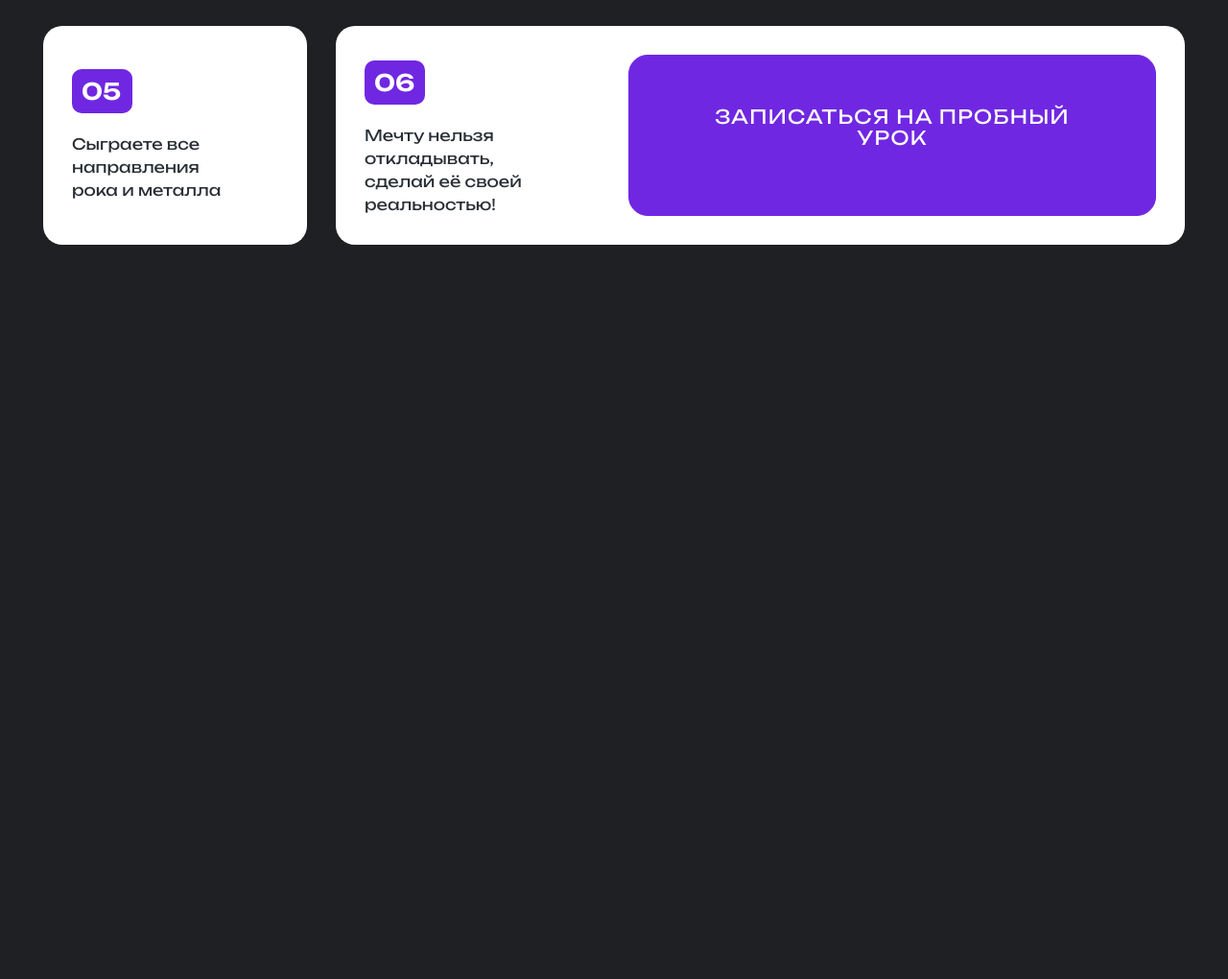
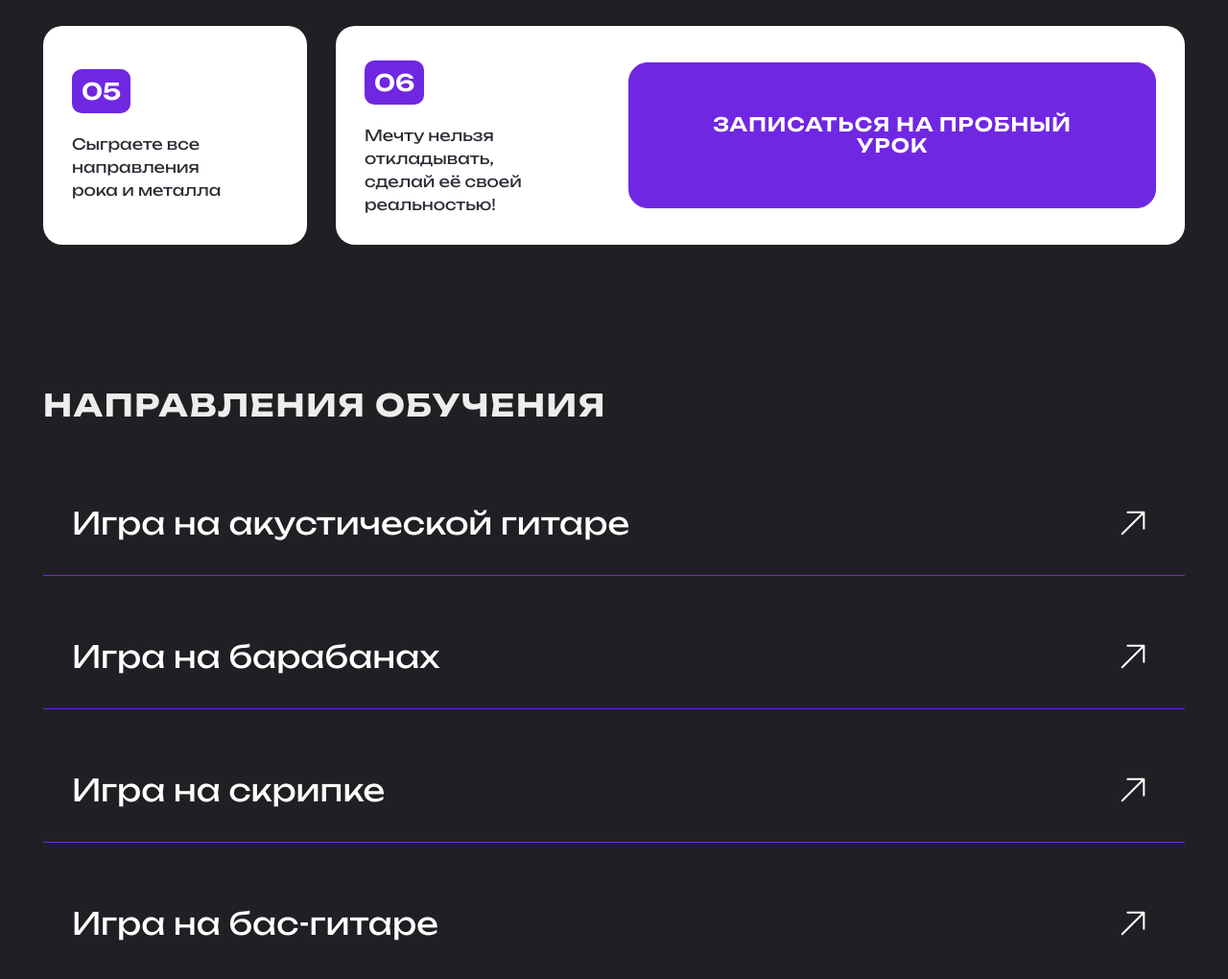
Before and after one commit to Jnuka/FrontendBlok-Module02-Guitar, a website built with webpack: page src/index.html in a window 1280 px wide. Shown: the part 3988-5008 px from the top of the page at 96% size. Before the commit the page ends 4393 px from the top, so only its background shows below. Built offline with nearby package versions, Linux system fonts and the light colour scheme.

Commit message:
add areas block and delete spaces

```diff
--- a/src/index.html
+++ b/src/index.html
@@ -192,6 +192,13 @@
         </div>
       </div>
     </section>
+    <section class="areas">
+      <h2 class="title-h2">Направления обучения</h2>
+      <a class="areas__link _acoustic" href="#">Игра на акустической гитаре</a>
+      <a class="areas__link _drums" href="#">Игра на барабанах</a>
+      <a class="areas__link _violin" href="#"> Игра на скрипке</a>
+      <a class="areas__link _bas-guitar" href="#">Игра на бас-гитаре</a>
+    </section>
   </div>
 </body>
 
--- a/src/styles/main.scss
+++ b/src/styles/main.scss
@@ -49,7 +49,6 @@ a {
 	width: 100%;
 	top: 0;
 	z-index: 990;
-
 	&::before {
 		content: '';
 		display: block;
@@ -62,13 +61,11 @@ a {
 		left: 0;
 		z-index: -1;
 	}
-
 	&__logo {
 		background-color: $accent;
 		padding: 17px 45px 0 45px;
 		border-radius: 10px 0 0 0;
 		position: relative;
-
 		&::before {
 			content: '';
 			display: block;
@@ -81,7 +78,6 @@ a {
 			bottom: -24px;
 			left: 0;
 		}
-
 		&::after {
 			content: '';
 			display: block;
@@ -93,13 +89,11 @@ a {
 			top: 0;
 		}
 	}
-
 	&__menu {
 		background-color: $accent;
 		padding: 17px 45px 0 45px;
 		border-radius: 0 10px 0 0;
 		position: relative;
-
 		&::before {
 			content: '';
 			display: block;
@@ -110,7 +104,6 @@ a {
 			left: -67px;
 			top: 0;
 		}
-
 		&::after {
 			content: '';
 			display: block;
@@ -124,22 +117,18 @@ a {
 			bottom: -24px;
 		}
 	}
-
 	&__link {
 		color: $light;
 		font-size: 2rem;
 		position: relative;
 		transition: $tr;
 		padding-bottom: 10px;
-
 		&:hover {
 			color: $gray;
-
 			&::after {
 				background-color: $gray;
 			}
 		}
-
 		&::after {
 			content: '';
 			position: absolute;
@@ -171,25 +160,21 @@ a {
 	padding: 100px 50px;
 	margin-bottom: 150px;
 	gap: 50px;
-
 	&__main {
 		flex-basis: 61%;
 		display: flex;
 		flex-direction: column;
 		justify-content: space-between;
 	}
-
 	&__title {
 		font-size: 6.4rem;
 		font-weight: 700;
 		line-height: 110%;
 		margin-bottom: 20px;
 	}
-
 	&__text {
 		font-size: 2rem;
 	}
-
 	&__btn {
 		display: block;
 		padding: 53px;
@@ -203,18 +188,15 @@ a {
 		text-transform: uppercase;
 		border: 1px solid $accent;
 		transition: $tr;
-
 		@media(hover:hover) {
 			&:hover {
 				background-color: transparent;
 			}
 		}
 	}
-
 	&__info {
 		flex-basis: calc(39% - 50px);
 	}
-
 	&__item {
 		display: flex;
 		flex-direction: column;
@@ -229,29 +211,24 @@ a {
 		transition: $tr;
 		z-index: 1;
 		cursor: pointer;
-
 		&:last-child {
 			margin-bottom: 0;
 		}
-
 		&:hover {
 			&::before {
 				width: 100%;
 				transform: scale(1);
 				opacity: 1;
 			}
-
 			.banner__decor {
 				background-color: $accent;
 				border: 1px solid $accent;
-
 				&::after {
 					transform: scale(1);
 					opacity: 1;
 				}
 			}
 		}
-
 		&::before {
 			content: '';
 			display: block;
@@ -269,23 +246,19 @@ a {
 			z-index: -1;
 			opacity: 0;
 		}
-
 	}
-
 	&__text {
 		font-weight: 200;
 		font-size: 2.4rem;
 		line-height: 110%;
 		padding-left: 30px;
 	}
-
 	span {
 		display: block;
 		font-weight: 700;
 		font-size: 3.2rem;
 		padding-top: 15px;
 	}
-
 	&__decor {
 		width: 50px;
 		height: 50px;
@@ -299,7 +272,6 @@ a {
     right: -80px;
 		z-index: 3;
 		transition: $tr;
-
 		&::before {
 			content: '';
 			display: block;
@@ -312,7 +284,6 @@ a {
 			right: 0;
 			top: -1px;
 		}
-
 		&::after {
 			content: '';
 			display: block;
@@ -338,7 +309,6 @@ a {
 	padding: 30px 330px 30px 30px;
 	letter-spacing: 0.05em;
 	position: relative;
-
 	&__img {
 		position: absolute;
 		top: -69px;
@@ -348,7 +318,6 @@ a {
 			transform: rotate(-10deg);
 		}
 	}
-
 	&__title {
 		font-weight: 400;
 		font-size: 2.4rem;
@@ -357,7 +326,6 @@ a {
 		margin-bottom: 30px;
 		text-transform: uppercase;
 	}
-
 	&__text {
 		font-weight: 400;
 		font-size: 2rem;
@@ -370,11 +338,9 @@ a {
 	gap: 64px;
 	animation: move-left 30s infinite linear alternate;
 	margin-bottom: 150px;
-
 	&:hover {
 		animation-play-state: paused;
 	}
-
 	&__text {
 		font-weight: 200;
 		font-size: 2.4rem;
@@ -401,20 +367,16 @@ a {
 .course {
 	display: flex;
 	gap: 70px;
-
 	&__title {
 		flex-basis: 395px;
 	}
-
 	&__control {
 		margin-top: 40px;
 	}
-
 	&__content {
 		width: calc(100% - 395px - 70px);
 		flex-basis: calc(100% - 395px - 70px);
 	}
-
 	&__schedule {
 		margin-top: 50px;
 		margin-bottom: 150px;
@@ -425,7 +387,6 @@ a {
 	display: flex;
 	align-items: center;
 	gap: 20px;
-
 	&__prev,
 	&__next {
 		display: flex;
@@ -439,12 +400,10 @@ a {
 		left: inherit;
 		position: inherit;
 		transition: $tr;
-
 		&:hover {
 			border: 1px solid $accent;
 			background-color: $accent;
 		}
-
 		&::after {
 			content: '';
 			display: block;
@@ -475,7 +434,6 @@ a {
 		opacity: 0;
 		transition: $tr;
 	}
-
 	&__item {
 		height: 707px;
 		background-color: $dark;
@@ -484,17 +442,14 @@ a {
 		position: relative;
 		overflow: hidden;
 		transition: $tr;
-
 		&:hover {
 			border-color: $accent;
-
 			.slider-teacher__name,
 			.slider-teacher__grid {
 				opacity: 1;
 			}
 		}
 	}
-
 	&__img {
 		width: 100%;
 		height: 637px;
@@ -502,7 +457,6 @@ a {
 		position: absolute;
 		bottom: 0;
 	}
-
 	&__name {
 		width: 100%;
 		position: absolute;
@@ -513,7 +467,6 @@ a {
 		transition: $tr;
 		z-index: 1;
 		opacity: 0;
-
 		&::before {
 			content: '';
 			display: block;
@@ -541,7 +494,7 @@ a {
 		line-height: 110%;
 		padding: 20px 25px 20px 30px;
 		margin-bottom: 24px;
-
+		cursor: pointer;
 		&::after {
 			content: '';
 			display: block;
@@ -551,20 +504,17 @@ a {
 			background-repeat: no-repeat;
 			background-size: contain;
 		}
-
 		&.active {
 			&::after {
 				background-image: url(../images/ui/plus.svg);
 			}
 		}
 	}
-
 	&__panel {
 		max-height: 0;
 		overflow: hidden;
 		transition: max-height 0.2s ease-out;
 	}
-
 	&__list {
 		list-style-type: none;
 		background-color: $light;
@@ -575,7 +525,6 @@ a {
 		line-height: 110%;
 		padding: 0 50px;
 	}
-
 	&__item {
 		display: flex;
 		align-items: center;
@@ -583,15 +532,12 @@ a {
 		padding-top: 30px;
 		padding-bottom: 15px;
 		position: relative;
-
 		&:last-child {
 			padding-bottom: 30px;
 		}
-
 		&::before {
 			content: '—';
 		}
-
 		&::after {
 			content: '';
 			position: absolute;
@@ -613,14 +559,12 @@ a {
 	margin-bottom: 150px;
 	max-width: 1920px;
 	margin: 0 auto;
-
 	&__list {
 		display: grid;
 		grid-template-columns: repeat(4, 1fr);
 		gap: 30px;
 		margin-top: 50px;
 	}
-
 	&__item {
 		background-color: $light;
 		border-radius: $br-max;
@@ -630,12 +574,10 @@ a {
 		font-size: 1.6rem;
 		line-height: 150%;
 		transition: $tr;
-
 		&:hover {
 			box-shadow: 0px 0 15px 10px $gray;
 		}
 	}
-
 	&__icon {
 		margin-bottom: 20px;
 	}
@@ -644,32 +586,19 @@ a {
 .result {
 	margin-top: 150px;
 	margin-bottom: 150px;
-
 	&__list {
 		display: grid;
 		grid-template-columns: repeat(4, 1fr);
 		gap: 30px;
 		margin-top: 50px;
-
 	}
-
 	&__item {
 		background-color: $light;
 		padding: 30px;
 		border-radius: $br-min;
-
-		&:first-child {
-			.result__text {
-				span {
-					width: 55px;
-				}
-			}
-		}
-
 		&:nth-child(5) {
 			padding-top: 45px;
 		}
-
 		&:last-child {
 			.result__text {
 				span {
@@ -677,62 +606,55 @@ a {
 				}
 			}
 		}
-
 		&:hover {
 			background-color: $gray;
-
-
 			.result__text {
 				span {
 					transform: translate(-5%, -5%);
 				}
 			}
 		}
-
 		&._subgrid {
 			grid-column: 2 / 5;
 			display: grid;
 			grid-template-columns: subgrid;
+			align-items: center;
 		}
 	}
-
 	&__text {
+		display: flex;
+		flex-direction: column;
+		gap: 20px;
 		color: $dark;
 		font-weight: 400;
 		font-size: 1.6rem;
 		line-height: 150%;
-
 		span {
-			display: block;
-			width: 63px;
-			height: 46px;
+			width: fit-content;
+			background-color: $accent;
+			color: $light;
 			border-radius: 10px;
 			font-weight: 600;
 			font-size: 24px;
 			line-height: 110%;
 			padding: 10px;
-			background-color: $accent;
-			color: $light;
-			margin-bottom: 20px;
 			transition: $tr;
 		}
 	}
-
 	&__btn {
-		grid-column: 2 / 5;
-		padding: 53px;
+		grid-column: 2 / 4;
+		text-align: center;
 		background-color: $accent;
 		color: $light;
+		border: 1px solid $accent;
 		border-radius: $br-min;
+		font-weight: 600;
 		font-size: 2rem;
-		letter-spacing: 1.3px;
+		letter-spacing: 1px;
 		line-height: 110%;
-		text-align: center;
+		padding: 53px;
 		text-transform: uppercase;
-		border: 1px solid $accent;
 		transition: $tr;
-
-
 		@media(hover:hover) {
 			&:hover {
 				color: $accent;
@@ -741,3 +663,97 @@ a {
 		}
 	}
 }
+
+.areas {
+	margin-bottom: 150px;
+	&__link {
+		display: flex;
+		justify-content: space-between;
+		align-items: center;
+		padding: 30px;
+		border-color: transparent;
+		border-bottom: 1px solid $accent;
+		color: $light;
+		font-weight: 400;
+		font-size: 32px;
+		line-height: 150%;
+		border-radius: 0;
+		margin-bottom: 30px;
+		position: relative;
+		transition: $tr;
+		&:last-child {
+			border-bottom: 0;
+		}
+		&:hover {
+			border-radius: 10px;
+			background-color: $accent;
+			&::after {
+				transform: rotate(45deg);
+			}
+			&::before {
+				opacity: 1;
+				transform: scale(1);
+			}
+		}
+		&::after {
+			content: '';
+			display: block;
+			width: 48px;
+			height: 48px;
+			background-image: url(../images/ui/arrow-rotate.svg);
+			background-repeat: no-repeat;
+			background-size: contain;
+			transition: $tr;
+		}
+		&::before {
+			content: '';
+			display: block;
+			background-repeat: no-repeat;
+			background-size: contain;
+			position: absolute;
+			left: 0;
+			right: 0;
+			margin: 0 auto;
+			opacity: 0;
+			transform: scale(0);
+			transition: $tr;
+		}
+		&._acoustic {
+			margin-top: 50px;
+			&::before {
+				width: 568px;
+				height: 314px;
+				background-image: url(../images/areas/acoustic.png);
+				top: calc(50% - 170px);
+				left: 275px;
+			}
+		}
+		&._drums {
+			&::before {
+				width: 474px;
+				height: 474px;
+				background-image: url(../images/areas/drums.png);
+				top: calc(50% - 228px);
+				left: 80px;
+			}
+		}
+		&._violin {
+			&::before {
+				width: 568px;
+				height: 599px;
+				background-image: url(../images/areas/violin.png);
+				top: calc(50% - 315px);
+				left: 173px;
+			}
+		}
+		&._bas-guitar {
+			&::before {
+				width: 586px;
+				height: 439px;
+				background-image: url(../images/areas/bas-guitar.png);
+				top: calc(50% - 237px);
+				left: 198px;
+			}
+		}
+	}
+}
```
Also changed, not shown: src/images/areas/acoustic.png (added), src/images/areas/bas-guitar.png (added), src/images/areas/drums.png (added), src/images/areas/violin.png (added), src/images/ui/arrow-rotate.svg (added).
